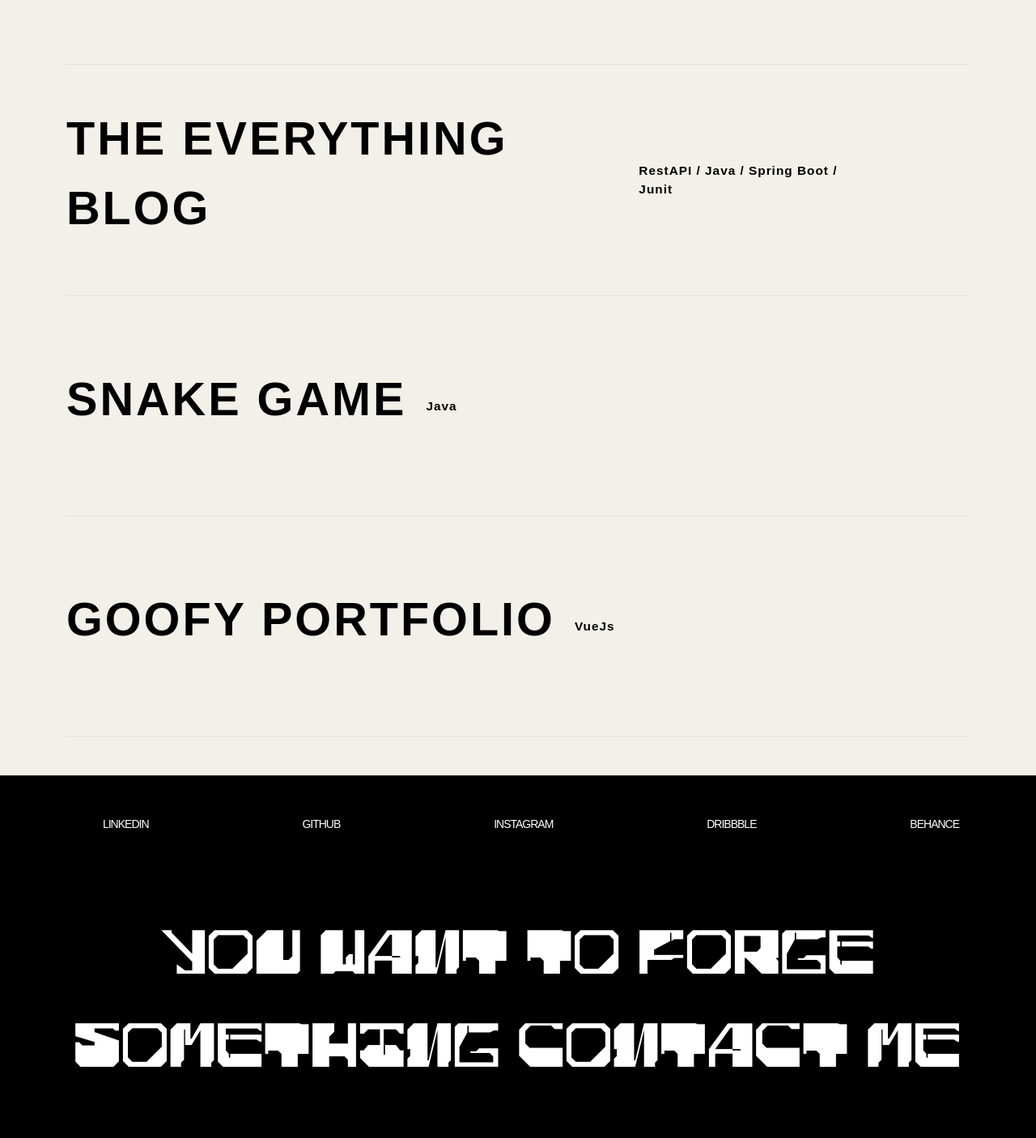
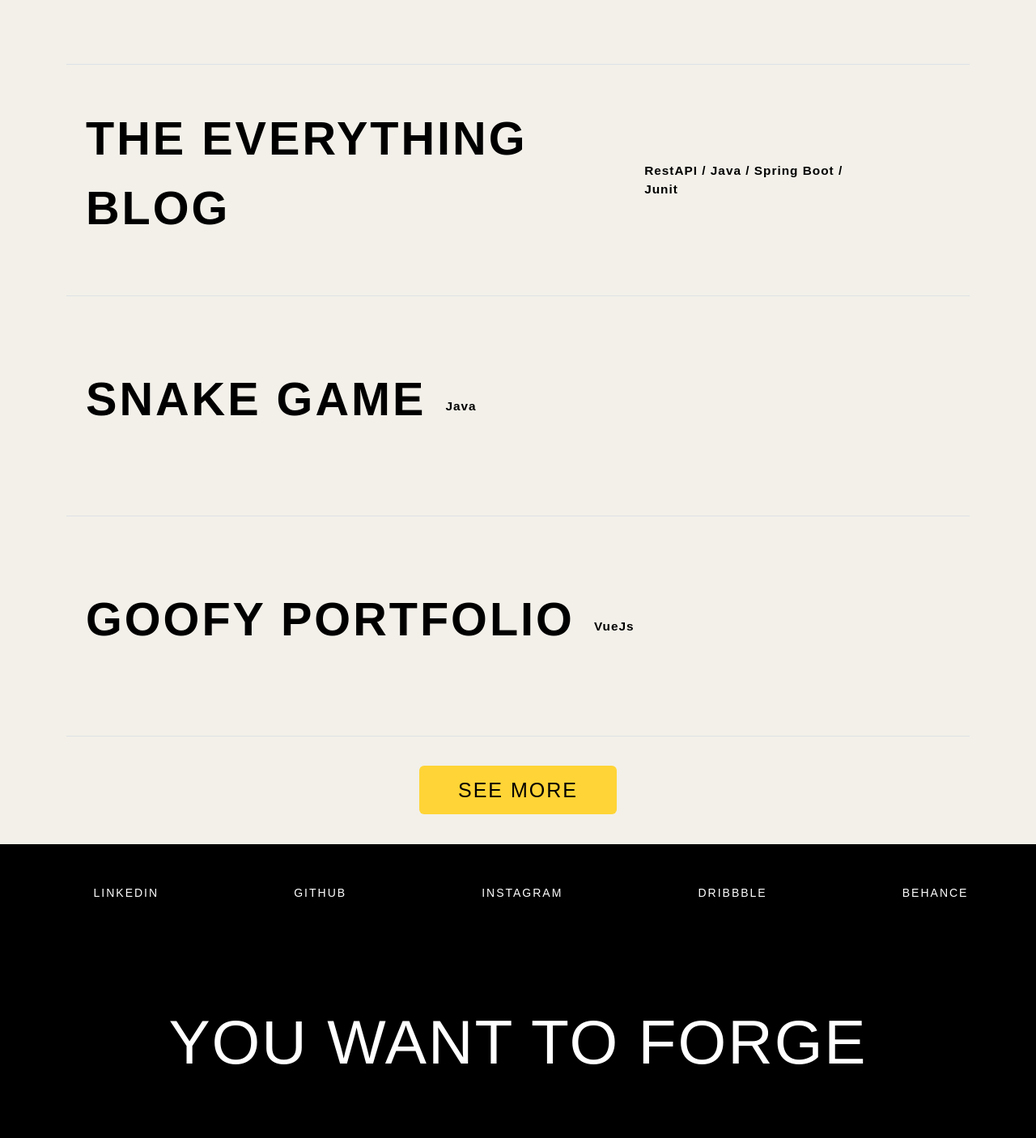
Before and after one commit to doc-souhail/SOUHAIL_Portfolio, a Vue app: page /works in a window 1280 px wide. Shown: the part 1340-2746 px from the top of the page at 81% size. Built offline with nearby package versions, Linux system fonts and the light colour scheme; a web font is replaced by a local one.

Commit message:
not found page

```diff
--- a/src/components/Footer.vue
+++ b/src/components/Footer.vue
@@ -16,13 +16,13 @@
         </ul>
       </div>
       <div class="px-5">
-        <p class="text-capitalize text-center mt-5">
+        <p class="text-uppercase text-center mt-5">
           You want to forge something contact me
         </p>
       </div>
     </div>
     <div class="droits text-center">
-      <p>[Designed & developed by Souhail © 2025 Wish All rights reserved]</p>
+      <p>[Designed & developed by Souhail © 2025 All rights reserved]</p>
     </div>
   </footer>
 
@@ -44,7 +44,8 @@ footer .box-1{
 
 footer a{
   font-size: 14px;
-  letter-spacing: -1px;
+  //letter-spacing: -1px;
+  font-family: "Rothefight", sans-serif;
 }
 
 .footer_links{
@@ -53,7 +54,9 @@ footer a{
 
 footer p{
   font-size: 6vw;
-  font-family: "zora", sans-serif;
+  font-family: "Rothefight", sans-serif;
+  line-height: 2;
+
 }
 
 .droits p{
--- a/src/components/NavBar.vue
+++ b/src/components/NavBar.vue
@@ -54,7 +54,7 @@ watch(route, () => {
       </li>
     </ul>
   </nav>
-
+  <div class="overlay" @click="toggleModal" :class="{ 'active_overlay': isModalOpen }"></div>
   <div
       v-show="isModalOpen"
       class="menu__modale ps-5 pe-5 rounded-3 d-flex flex-column justify-content-between"
@@ -114,7 +114,7 @@ watch(route, () => {
 .time {
   position: absolute;
   left: 80px;
-  top: 20px;
+  top: 30px;
   font-size: 13px;
   font-family: 'Segoe UI', Tahoma, Geneva, Verdana, sans-serif;
 }
@@ -127,11 +127,33 @@ watch(route, () => {
   height: auto;
   position: absolute;
   right: 180px;
-  top: 20px;
+  top: 60px;
   transform: translateY(-20px);
   opacity: 0;
   visibility: hidden;
   transition: opacity 0.5s ease, transform 0.5s ease, visibility 0.5s ease;
+}
+
+.overlay{
+  z-index: 9999;
+  top: 0;
+  left: 0;
+  width: 100vw;
+  height: 100vh;
+  position: absolute;
+  background: rgba( 255, 255, 255, 0 );
+  box-shadow: 0 8px 32px 0 rgba( 31, 38, 135, 0.37 );
+  backdrop-filter: blur( 5px );
+  -webkit-backdrop-filter: blur( 5px );
+  border-radius: 10px;
+  opacity: 0;
+  visibility: hidden;
+  border: 1px solid rgba( 255, 255, 255, 0.18 );
+}
+
+.overlay.active_overlay {
+  opacity: 1;
+  visibility: visible;
 }
 
 .menu__modale.active_modale {
@@ -195,12 +217,5 @@ watch(route, () => {
   white-space: nowrap;
 }
 
-.marquee-inner {
-  display: flex;
-  gap: 2rem;
-  white-space: nowrap;
-  min-width: max-content;
-}
-
 
 </style>
--- a/src/router/index.js
+++ b/src/router/index.js
@@ -3,6 +3,7 @@ import HomeView from '../views/HomeView.vue'
 import WorksView from "@/views/WorksView.vue";
 import AboutView from "@/views/AboutView.vue";
 import ContactView from "@/views/ContactView.vue";
+import NotFoundView from '@/views/NotFound.vue';
 
 const router = createRouter({
   history: createWebHistory(import.meta.env.BASE_URL),
@@ -44,6 +45,13 @@ const router = createRouter({
         transition: 'zoom',
       }
     },
+    { path: '/:pathMatch(.*)*',
+      component: NotFoundView,
+      meta: {
+        showFooter: false,
+        transition: 'zoom',
+      }
+    },
   ],
 })
 
--- /dev/null
+++ b/src/views/NotFound.vue
@@ -0,0 +1,25 @@
+<script setup>
+
+</script>
+
+<template>
+  <div class="not-found">
+    <h1>RIP</h1>
+    <p>The page you are looking for does not exist.</p>
+    <router-link to="/">Go back to Home</router-link>
+  </div>
+</template>
+
+<style scoped>
+.not-found {
+  text-align: center;
+  margin-top: 100px;
+}
+h1 {
+  font-size: 2rem;
+  color: red;
+}
+p {
+  font-size: 1.2rem;
+}
+</style>
--- a/src/views/WorksView.vue
+++ b/src/views/WorksView.vue
@@ -49,7 +49,7 @@ onMounted(() => {
       <div class="links border-top">
         <a class="link-item" href="https://quickeeeer.softr.app/">
           <div class="py-5 d-flex align-items-center">
-            <p class="pb-0 mb-0">Quickeeeer</p>
+            <p class="ps-4 mb-0">Quickeeeer</p>
             <span class="stack text-capitalize ps-4">Softr / Bootstrap</span>
             <img src="../assets/imgs/arrow.svg" class="arrow-icon" alt="arrow-icon">
           </div>
@@ -59,7 +59,7 @@ onMounted(() => {
       <div class="border-top links">
         <a class="link-item" href="https://bento-1-1a7a35.webflow.io/">
           <div class="py-5 d-flex align-items-center">
-            <p>Bento Design</p>
+            <p class="ps-4">Bento Design</p>
             <span class="stack text-capitalize ps-4">WebFlow</span>
             <img src="../assets/imgs/arrow.svg" class="arrow-icon" alt="arrow-icon">
           </div>
@@ -68,7 +68,7 @@ onMounted(() => {
       <div class="border-top links">
         <a class="link-item" href="">
           <div class="py-5 d-flex align-items-center">
-            <p>The EveryThing blog</p>
+            <p class="ps-4">The EveryThing blog</p>
             <span class="stack text-capitalize ps-4">RestAPI / Java / Spring Boot / Junit</span>
             <img src="../assets/imgs/arrow.svg" class="arrow-icon" alt="arrow-icon">
           </div>
@@ -77,7 +77,7 @@ onMounted(() => {
       <div class="border-top links">
         <a class="link-item" href="">
           <div class="py-5 d-flex align-items-center">
-            <p>Snake Game</p>
+            <p class="ps-4">Snake Game</p>
             <span class="stack text-capitalize ps-4">Java</span>
             <img src="../assets/imgs/arrow.svg" class="arrow-icon" alt="arrow-icon">
           </div>
@@ -86,7 +86,7 @@ onMounted(() => {
       <div class="border-top border-bottom links">
         <a class="link-item" href="">
           <div class="py-5 d-flex align-items-center">
-            <p>Goofy portfolio</p>
+            <p class="ps-4">Goofy portfolio</p>
             <span class="stack text-capitalize ps-4">VueJs</span>
             <img src="../assets/imgs/arrow.svg" class="arrow-icon" alt="arrow-icon">
           </div>
@@ -94,6 +94,9 @@ onMounted(() => {
       </div>
     </div>
   </div>
+    <div class="text-center my-5">
+      <a href="#" class="button-projetcs py-3 px-5 rounded text-uppercase">See more</a>
+    </div>
   </section>
 
 </template>
@@ -124,7 +127,7 @@ h2{
 
 .arrow-icon {
   width: 140px;
-  transform-origin: center; /* Ensures smooth rotation */
+  transform-origin: center;
 }
 
 .link-item:hover{
@@ -139,4 +142,19 @@ h2{
 
 }
 
+.button-projetcs {
+  color: var(--text-color-1);
+  font-family: 'Rothefight', sans-serif;
+  font-size: 25px;
+  background-color: var(--text-color-3);
+  transition: 0.4s ease-in-out;
+}
+
+.button-projetcs:hover{
+  box-shadow: 12px 6px 0px 2px rgba(0,0,0,1);
+  -webkit-box-shadow: 12px 6px 0px 2px rgba(0,0,0,1);
+  -moz-box-shadow: 12px 6px 0px 2px rgba(0,0,0,1);
+}
+
+
 </style>
```
Also changed, not shown: src/main.js (+0 -68 lines).
